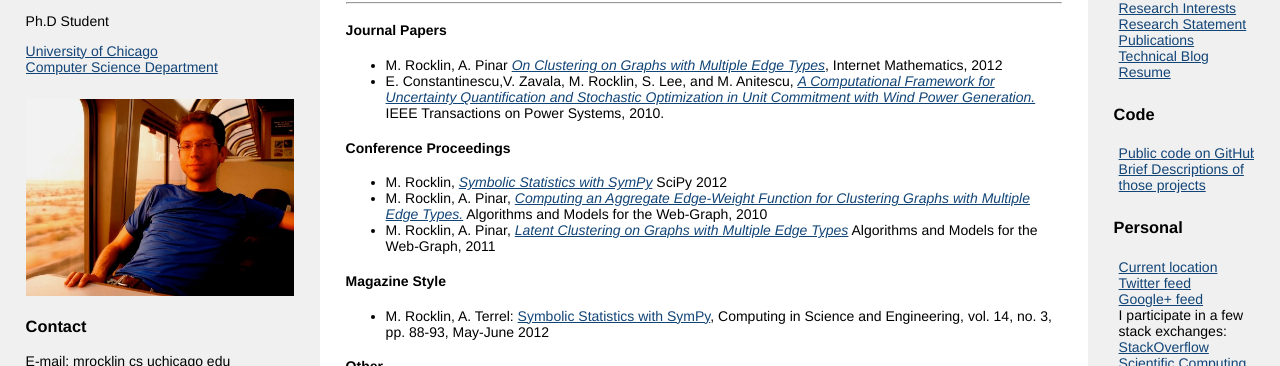
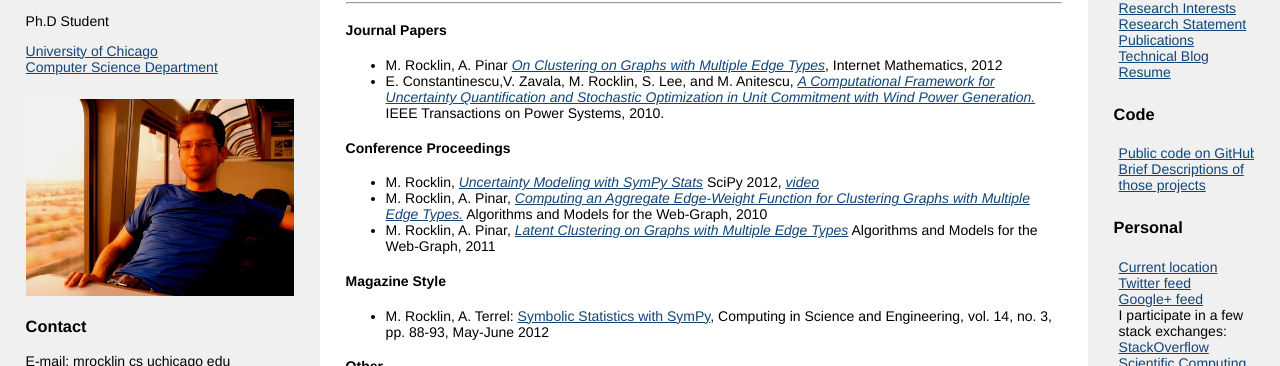
Before and after one commit to mrocklin/mrocklin.github.io, a Jekyll site: the page built from publications.md, in a window 1280 px wide. Shown: the part 58-424 px from the top of the page. Built offline with Jekyll 4.4.1, drawn with Linux system fonts in a browser that asks for light colours; Markdown is read by kramdown in place of the engine named in the settings.

Commit message:
rename scipy2012 paper. add video link

```diff
--- a/publications.md
+++ b/publications.md
@@ -15,9 +15,10 @@ title: Publications
 
 #### Conference Proceedings
 
--   M. Rocklin, [*Symbolic Statistics with SymPy*](
+-   M. Rocklin, [*Uncertainty Modeling with SymPy Stats*](
     http://people.cs.uchicago.edu/~mrocklin/tempspace/
-    scipy2012-sympystats-paper.pdf) SciPy 2012
+    scipy2012-sympystats-paper.pdf) SciPy 2012,
+    [*video*](http://www.youtube.com/watch?v=27su3TQ3BvQ)
 -   M. Rocklin, A. Pinar, [*Computing an Aggregate Edge-Weight Function
     for Clustering Graphs with Multiple Edge
     Types.*](http://arxiv.org/pdf/1103.0368) Algorithms and Models for
```
